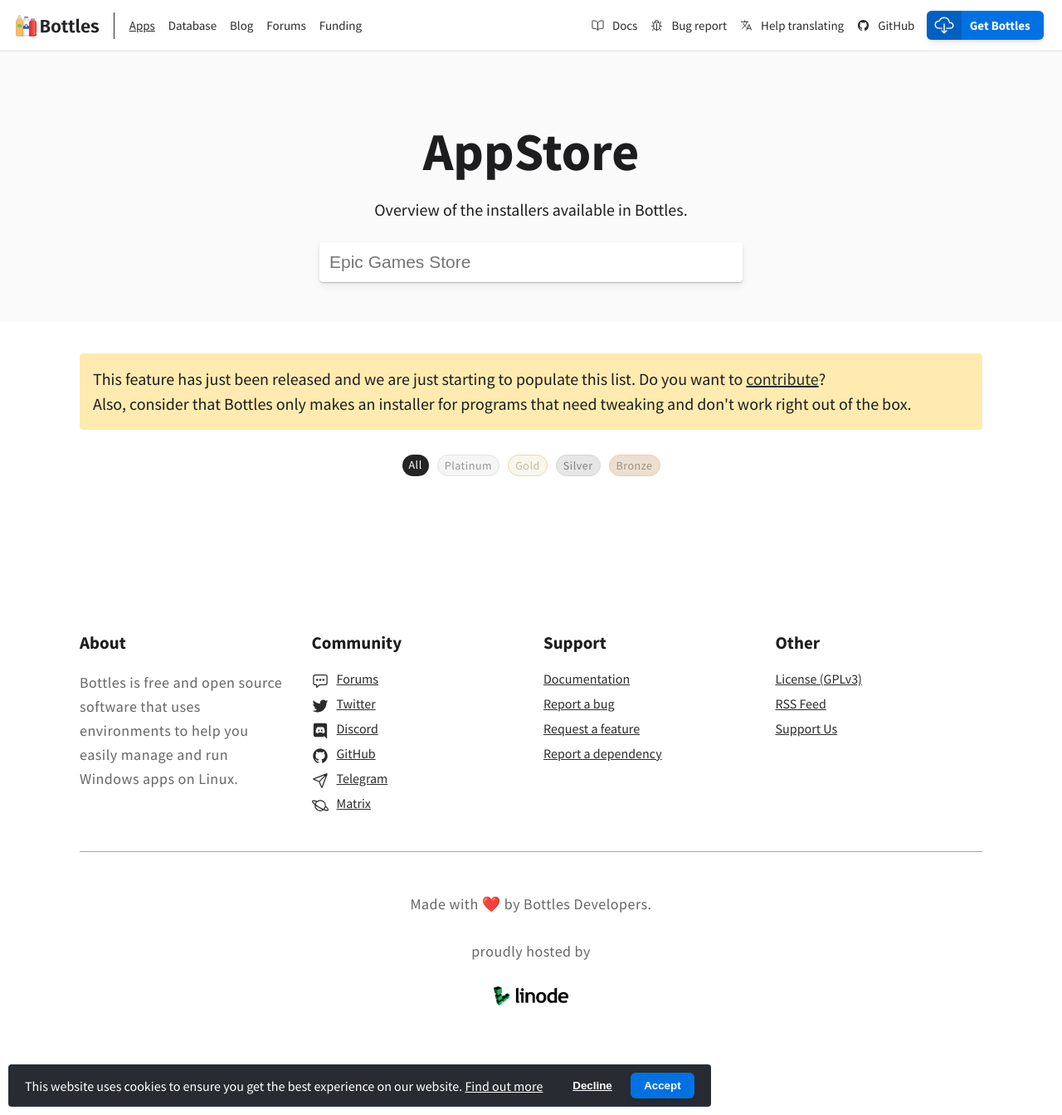
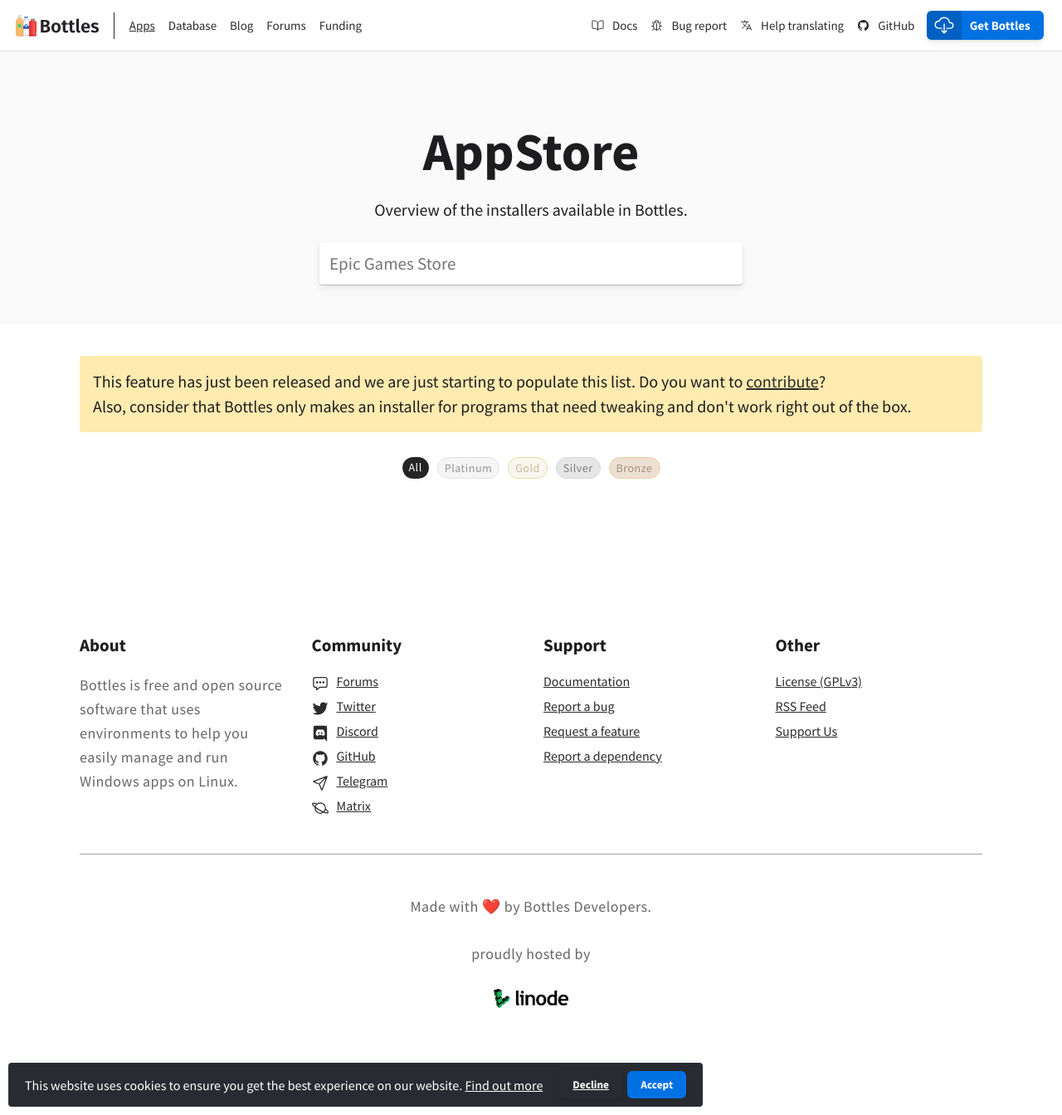
Before and after one commit to bottlesdevs/website, a Jekyll site: the page built from appstore.md, in a window 1280 px wide and 1344 px high. Shown: the whole window at 83% size. Built offline with Jekyll 4.4.1, drawn with Linux system fonts in a browser that asks for light colours; nearby versions of some CDN libraries; comment, search, counter and statistics services are not loaded.

Commit message:
add form fields style

```diff
--- a/assets/css/style.css
+++ b/assets/css/style.css
@@ -12,6 +12,8 @@
     -webkit-font-smoothing: antialiased;
     -moz-osx-font-smoothing: grayscale;
 }
+
+button,input,textarea, select {font-family: 'Source Sans Pro', sans-serif;}
 
 a,
 button,
@@ -113,8 +115,7 @@
 
 
 
-.button,
-nav a.button {
+button,.button, nav a.button {
     padding: .5rem 1rem;
     font-weight: 700;
     background-color: #0071e3;
@@ -124,7 +125,7 @@
     align-items: center;
     gap: 10px;
     cursor: pointer;
-}
+border: 0;}
 
 .button.secondary {
     background-color: #515d70;
@@ -672,15 +673,7 @@
     width: 100%;
 }
 
-.page.blog article:first-of-type,
-.button:not(.link),
-.card,
-.modal>div,
-.next,
-.message,
-img.shadow,
-.dropdown>ul,
-.video-frame {
+button,.page.blog article:first-of-type, .button:not(.link), .card, .modal>div, .next, .message, img.shadow, .dropdown>ul, .video-frame {
     box-shadow: 0 1px 3px rgb(0 0 0 / 10%), 0 5px 10px rgb(0 0 0 / 6%);
 }
 
@@ -709,7 +702,7 @@
     z-index: 1;
 }
 
-.button.icon-slot {
+button.icon-slot,.button.icon-slot {
     padding: .5rem 1rem .5rem 0;
 }
 
```
